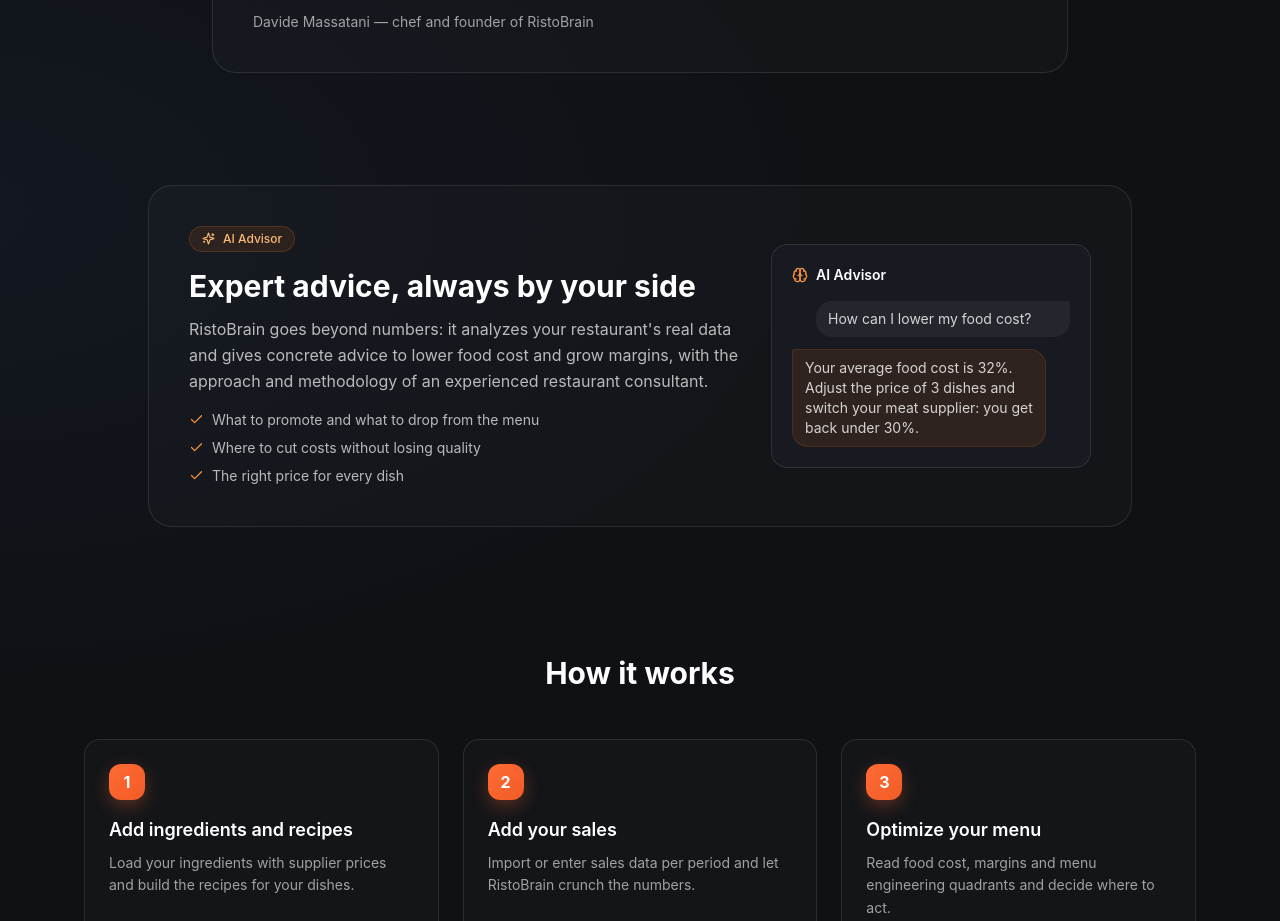
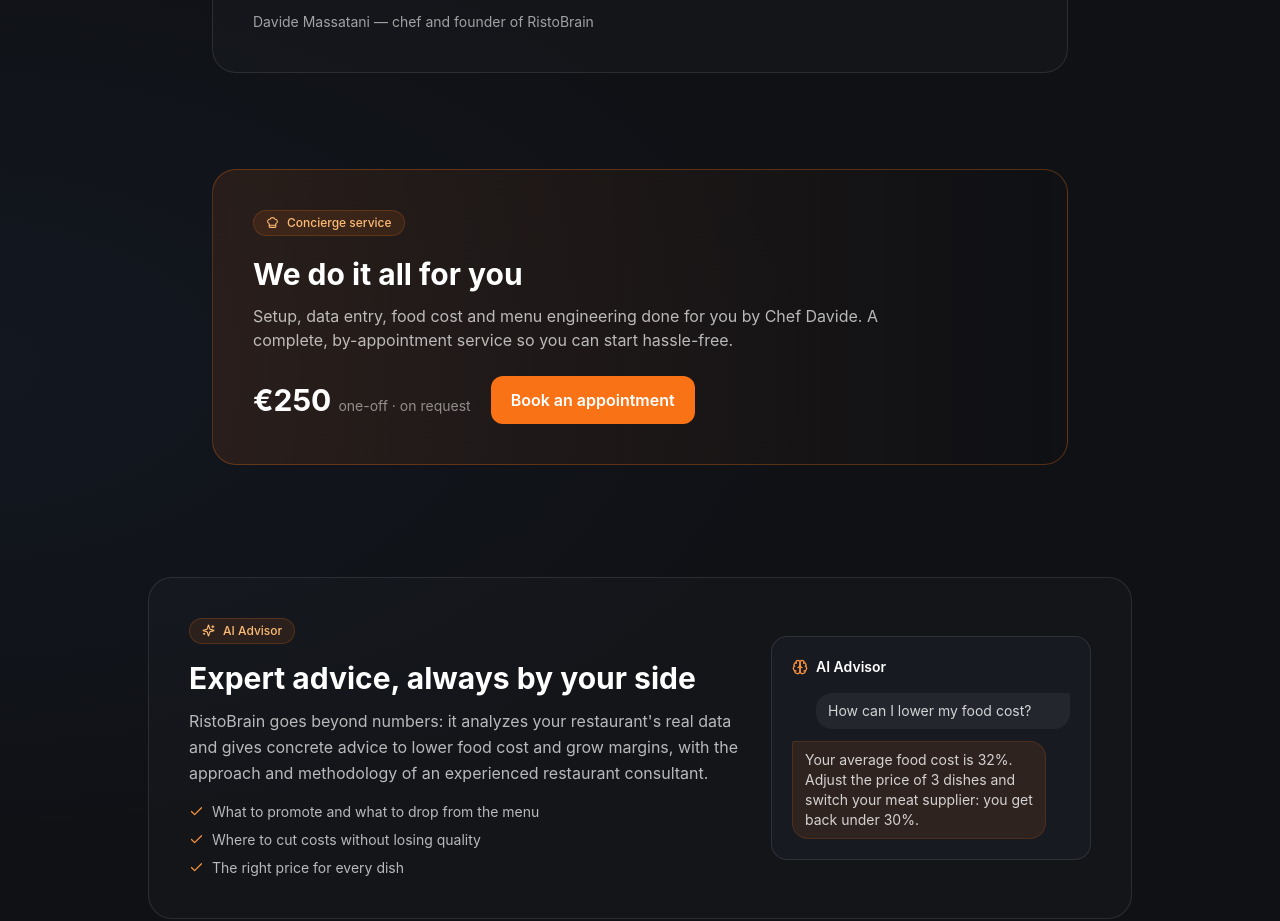
Before and after one commit to 4fpvdq6fwz-jpg/ristobrain-app, a Next.js app in the folder frontend/: page /en in a window 1280 px wide. Shown: the part 1880-2801 px from the top of the page. Built offline with nearby package versions, Linux system fonts and the light colour scheme.

Commit message:
Update page.tsx

```diff
--- a/frontend/src/app/en/page.tsx
+++ b/frontend/src/app/en/page.tsx
@@ -148,6 +148,21 @@ export default function HomeEn() {
         </div>
       </section>
 
+      {/* Concierge */}
+      <section className="max-w-4xl mx-auto px-5 py-12">
+        <div className="rounded-3xl border border-orange-500/30 bg-gradient-to-r from-orange-500/10 to-transparent p-8 md:p-10">
+          <div className="flex items-center gap-2 text-xs font-medium text-orange-300 bg-orange-500/10 border border-orange-500/20 rounded-full px-3 py-1 mb-5 w-fit">
+            <ChefHat size={13} /> Concierge service
+          </div>
+          <h2 className="text-2xl md:text-3xl font-bold text-white">We do it all for you</h2>
+          <p className="text-white/70 mt-3 max-w-2xl">Setup, data entry, food cost and menu engineering done for you by Chef Davide. A complete, by-appointment service so you can start hassle-free.</p>
+          <div className="flex items-center gap-5 flex-wrap mt-6">
+            <div className="text-3xl font-bold text-white">&euro;250 <span className="text-sm font-normal text-white/50">one-off · on request</span></div>
+            <a href="https://calendar.app.google/jxfbEwDjLbfEg4X67" target="_blank" rel="noopener noreferrer" className="inline-flex items-center gap-2 bg-orange-500 hover:bg-orange-600 text-white font-semibold px-5 py-3 rounded-xl">Book an appointment</a>
+          </div>
+        </div>
+      </section>
+
       {/* AI Advisor */}
       <section className="max-w-5xl mx-auto px-5 py-16">
         <div className="rounded-3xl border border-white/10 bg-white/[0.02] p-8 md:p-10 flex flex-col md:flex-row items-center gap-8">
```
